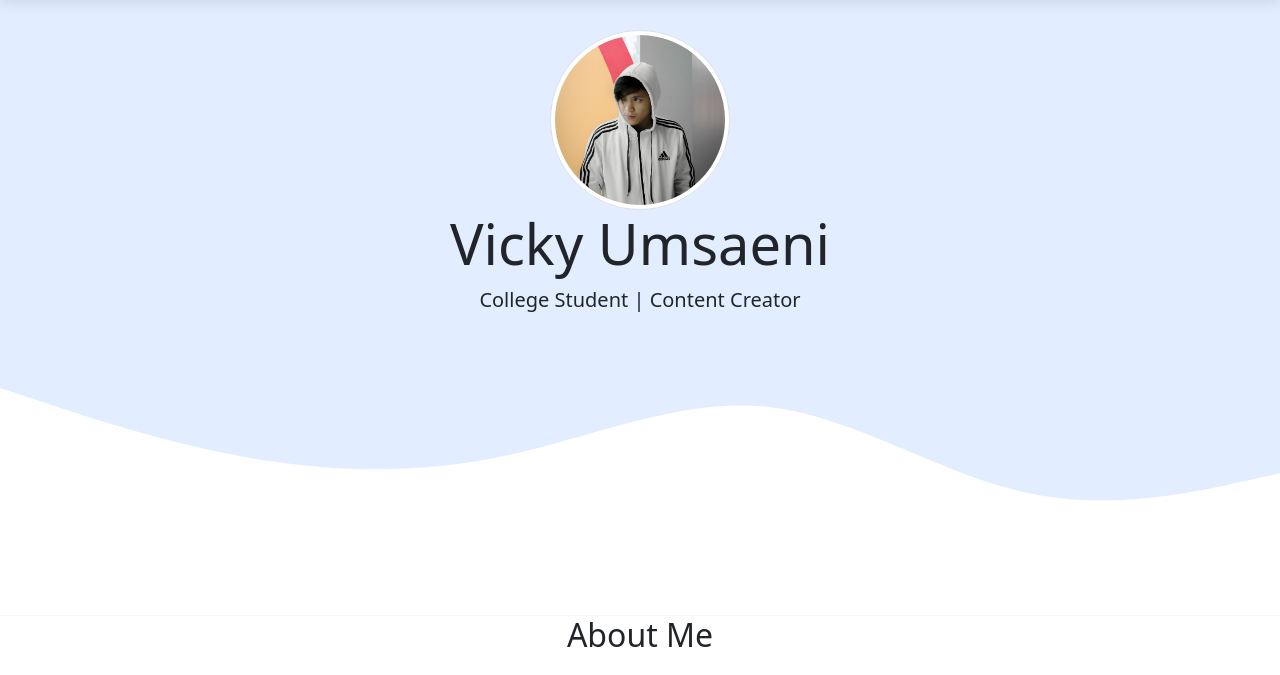
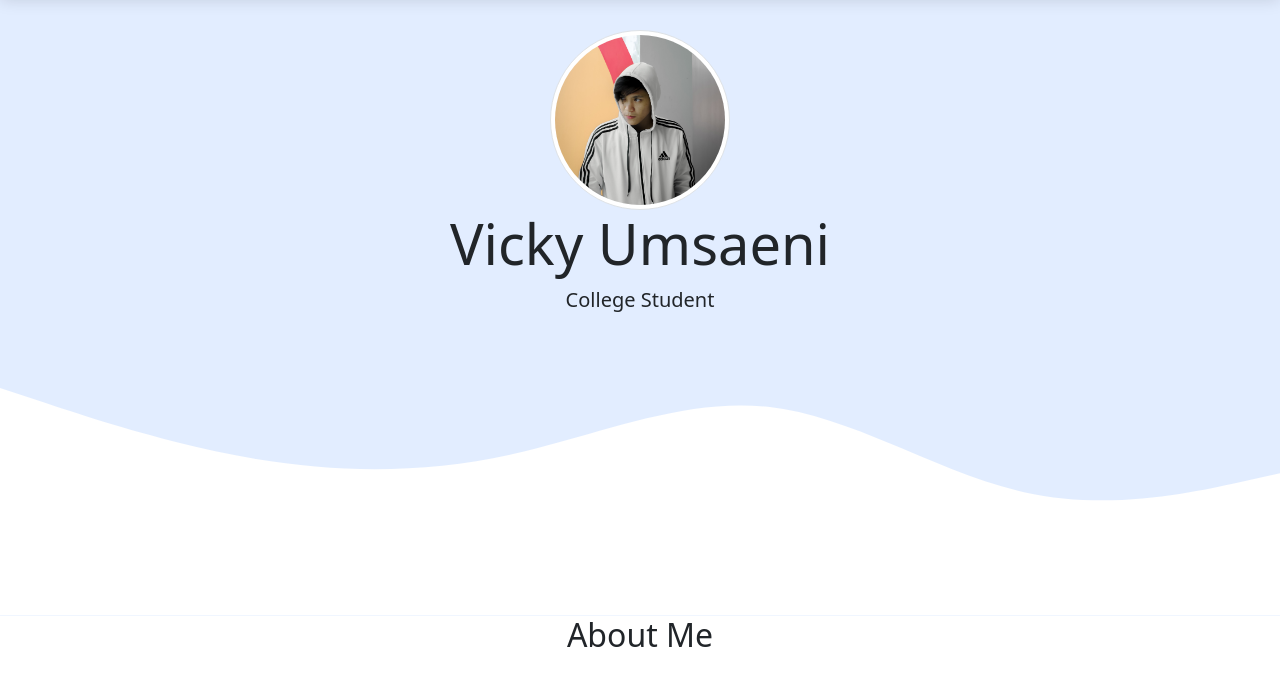
Before and after one commit to vickyumsaenii/portfolio-vicky-umsaeni, a plain HTML site: page index.html in a window 1280 px wide. Shown: the part 66-741 px from the top of the page. Drawn offline with nearby package versions, Linux system fonts and the light colour scheme.

Commit message:
Update index.html

```diff
--- a/index.html
+++ b/index.html
@@ -52,7 +52,7 @@
     <section class="jumbotron text-center">
       <img src="assets/img/vkycom.jpg" alt="Vicky Umsaeni" width="180" class="rounded-circle img-thumbnail" />
       <h1 class="display-4">Vicky Umsaeni</h1>
-      <p class="lead">College Student | Content Creator</p>
+      <p class="lead">College Student</p>
       <svg xmlns="http://www.w3.org/2000/svg" viewBox="0 0 1440 320">
         <path
           fill="#ffffffff"
```
